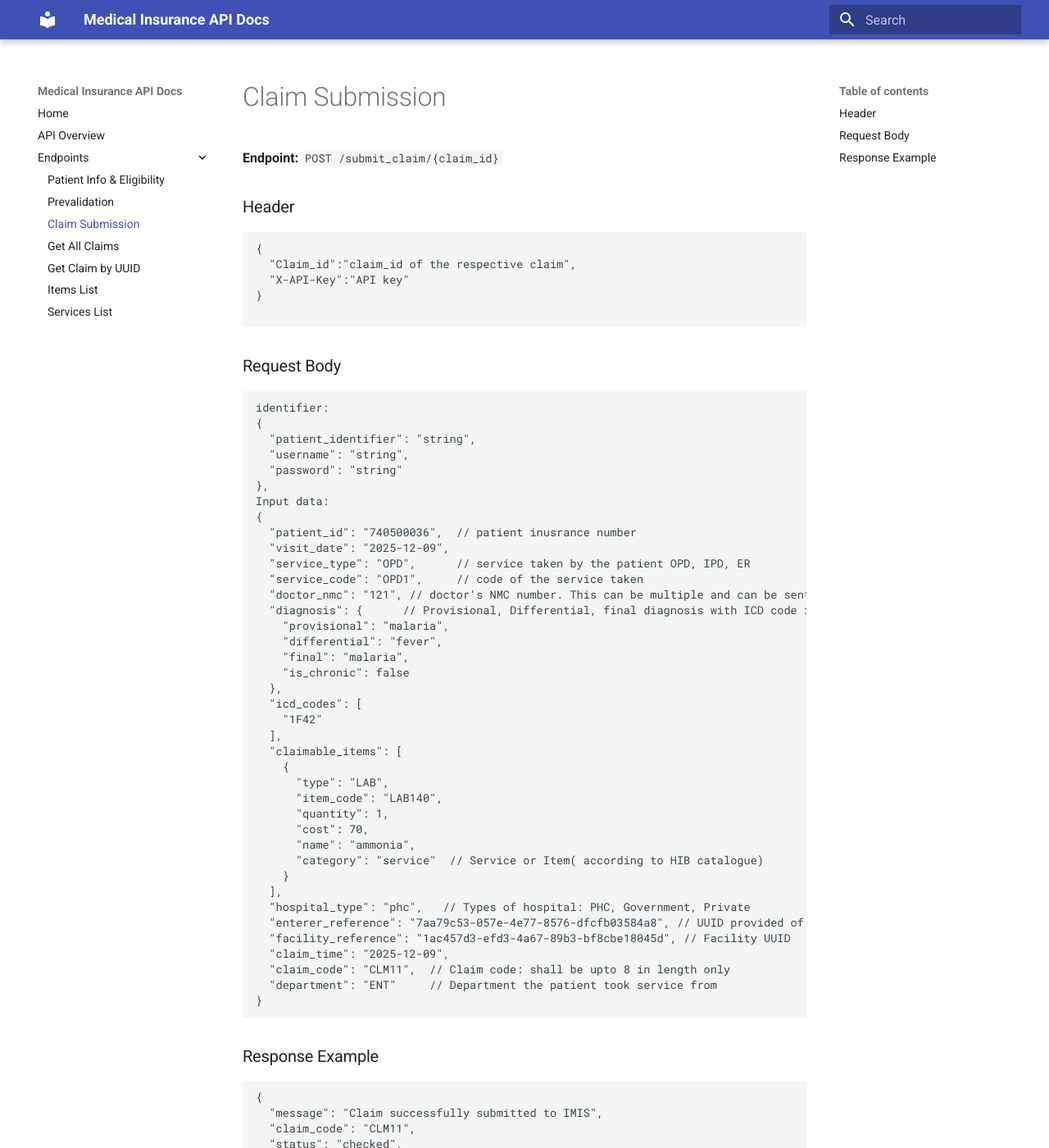
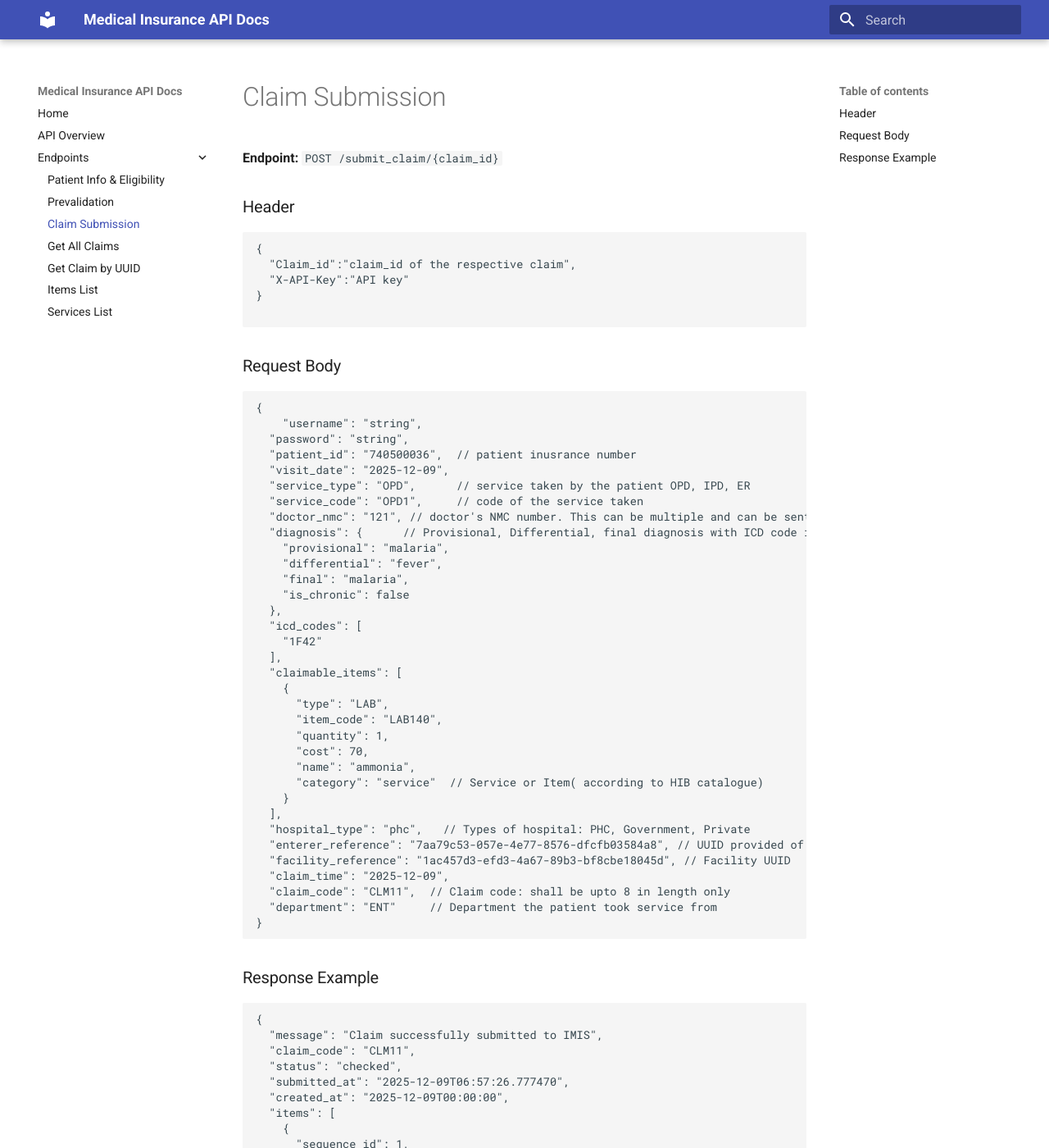
Before and after one commit to sugamkarki45/medical_insurance, an MkDocs documentation site: the page built from docs/docs/submit_claim.md, in a window 1280 px wide and 1400 px high. Shown: the whole window at 82% size. Built offline with MkDocs 1.6.1 and Material for MkDocs 9.7.7, drawn with Linux system fonts in a browser that asks for light colours.

Commit message:
docs updated

````diff
--- a/docs/docs/submit_claim.md
+++ b/docs/docs/submit_claim.md
@@ -12,14 +12,9 @@
 ```
 ### Request Body
 ```json
-identifier:
 {
-  "patient_identifier": "string",
-  "username": "string",
-  "password": "string"
-},
-Input data:
-{
+    "username": "string",
+  "password": "string",
   "patient_id": "740500036",  // patient inusrance number
   "visit_date": "2025-12-09",
   "service_type": "OPD",      // service taken by the patient OPD, IPD, ER
````
Also changed, not shown: docs/docs/patient_info_and_eligibility.md (+2 -1 lines), docs/docs/prevalidation.md (+2 -7 lines), docs/site/patient_info_and_eligibility/index.html, docs/site/prevalidation/index.html, docs/site/search/search_index.json, docs/site/submit_claim/index.html, 1 other file.
